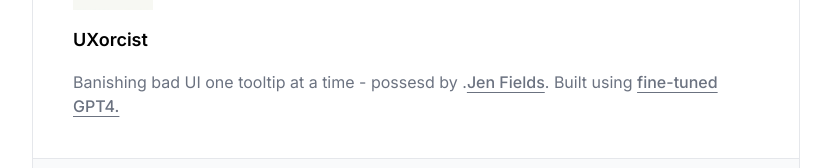
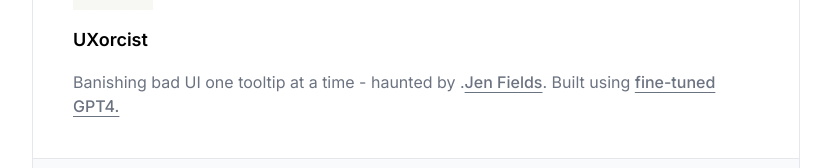
Before and after one commit to jensinai/tone-and-copy-bot, a Next.js app: page / in a window 1280 px wide. Shown: the part 191-359 px from the top of the page, without its empty margins (224-1055 px from the left). Built offline with nearby package versions, Linux system fonts and the light colour scheme.

Commit message:
Update page.tsx

```diff
--- a/app/page.tsx
+++ b/app/page.tsx
@@ -86,7 +86,7 @@
               UXorcist
             </h1>
             <p className="text-gray-500">
-              Banishing bad UI one tooltip at a time - possesd by {" "}.
+              Banishing bad UI one tooltip at a time - haunted by {" "}.
               <a
                 href="https://www.linkedin.com/in/jenniferdelozier/"
                 target="_blank"
```
